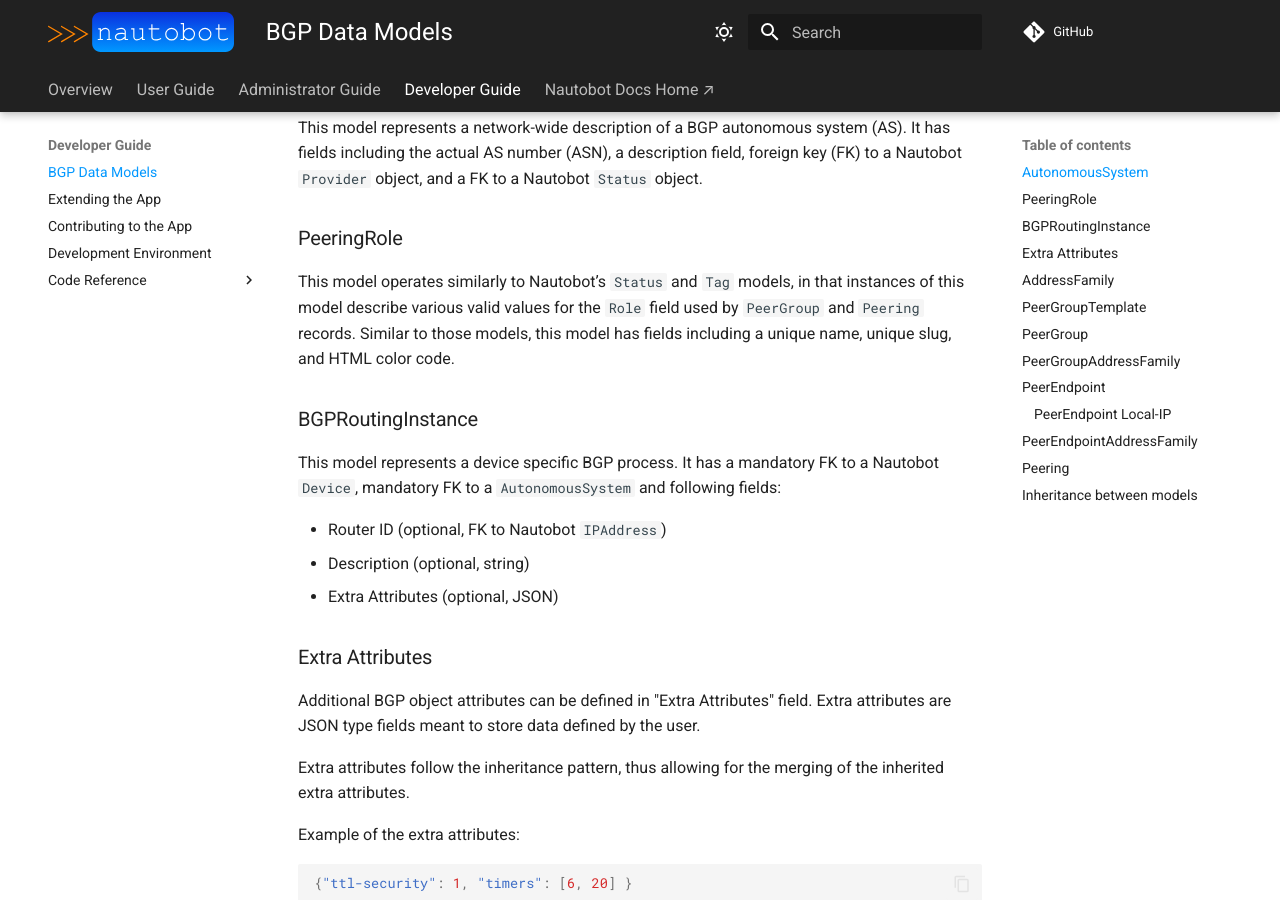
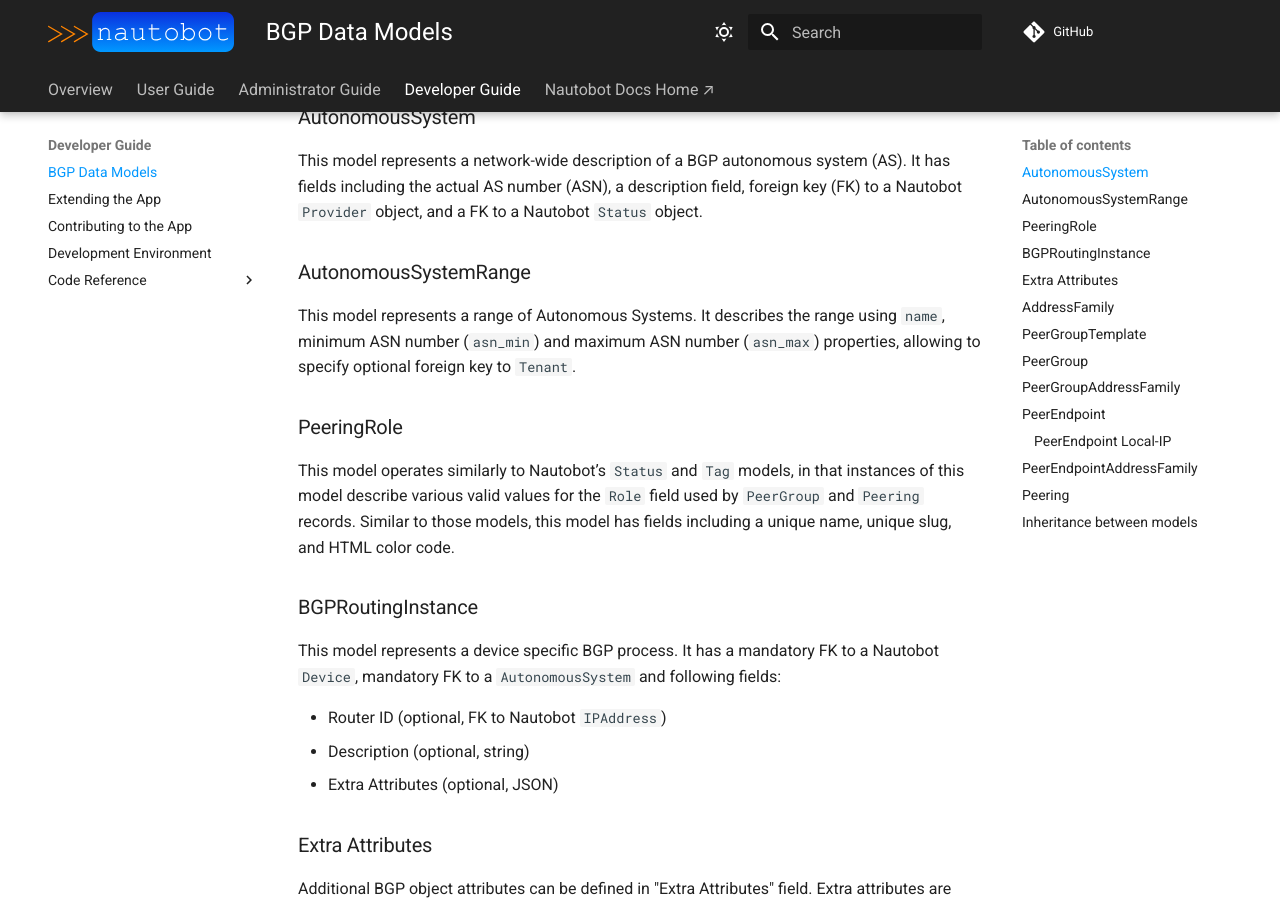
Before and after one commit to nautobot/nautobot-app-bgp-models, an MkDocs documentation site: the page built from docs/dev/models.md, in a window 1280 px wide and 900 px high, scrolled down 1117 px. Built offline with MkDocs 1.6.1 and Material for MkDocs 9.7.7, drawn with Linux system fonts in a browser that asks for light colours; comment, search, counter and statistics services are not loaded; some of the changed text lies outside the part shown.

Commit message:
Adding AutonomousSystemRange into docs.

```diff
--- a/docs/dev/models.md
+++ b/docs/dev/models.md
@@ -3,6 +3,7 @@
 This app adds the following data models to Nautobot:
 
 - AutonomousSystem
+- AutonomousSystemRange
 - PeeringRole
 - BGPRoutingInstance
 - AddressFamily
@@ -32,6 +33,10 @@ The data models introduced by the BGP app support the following Nautobot feature
 ### AutonomousSystem
 
 This model represents a network-wide description of a BGP autonomous system (AS). It has fields including the actual AS number (ASN), a description field, foreign key (FK) to a Nautobot `Provider` object, and a FK to a Nautobot `Status` object.
+
+### AutonomousSystemRange
+
+This model represents a range of Autonomous Systems. It describes the range using `name`, minimum ASN number (`asn_min`) and maximum ASN number (`asn_max`) properties, allowing to specify optional foreign key to `Tenant`.
 
 ### PeeringRole
 
```
